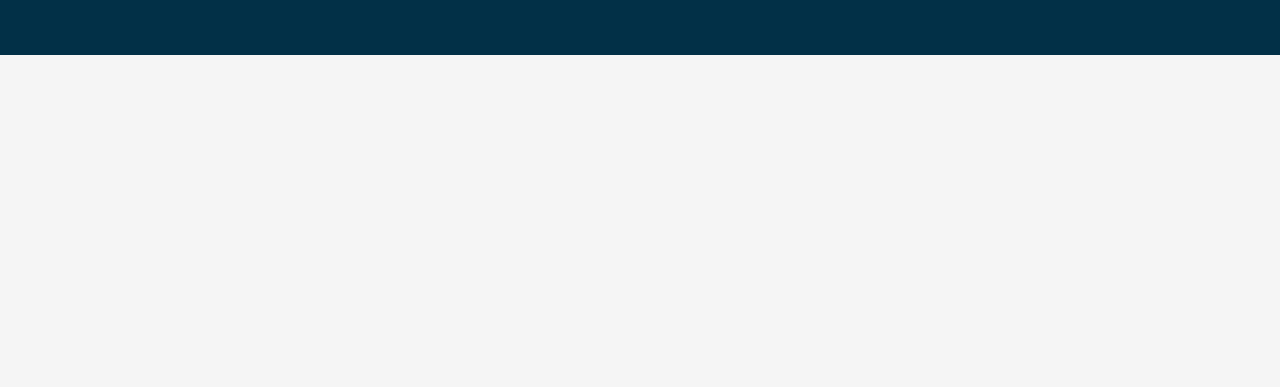
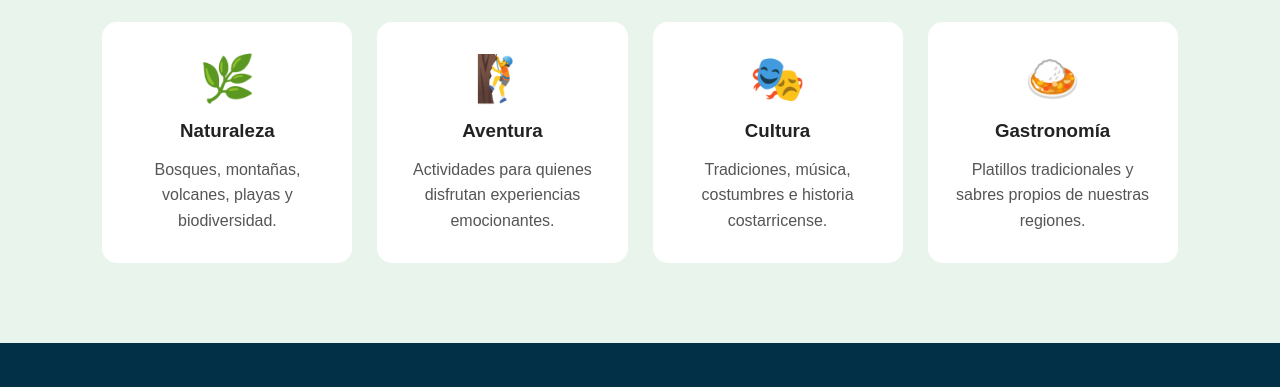
Before and after one commit to Seal6-bleh/ExploraCostaRica, a plain HTML site: page index.html in a window 1280 px wide. Shown: the part 3379-3766 px from the top of the page. Before the commit the page ends 3434 px from the top, so only its background shows below. Drawn offline with Linux system fonts and the light colour scheme.

Commit message:
Versión 1.4 - Agregar razones para visitar Costa Rica

```diff
--- a/css/estilos.css
+++ b/css/estilos.css
@@ -256,7 +256,48 @@ footer p {
     transform: scale(1.03);
 }
 
+.razones {
+    background-color: #e9f5ec;
+    padding: 80px 8%;
+}
+
+.razones h2 {
+    text-align: center;
+    font-size: 36px;
+    margin-bottom: 40px;
+}
+
+.contenedor-razones {
+    display: grid;
+    grid-template-columns: repeat(4, 1fr);
+    gap: 25px;
+}
+
+.razon {
+    background-color: white;
+    padding: 30px 20px;
+    text-align: center;
+    border-radius: 15px;
+}
+
+.razon span {
+    font-size: 45px;
+}
+
+.razon h3 {
+    margin: 15px 0;
+}
+
+.razon p {
+    line-height: 1.6;
+    color: #555;
+}
+
 @media (max-widht: 900px) {
+
+    .contenedor-razones {
+        grid-template-columns: repeat(2, 1fr);
+    }
 
     .galeria {
         grid-template-columns: repeat(2, 1fr);
@@ -283,6 +324,10 @@ footer p {
 }
 
 @media (max-width: 600px) {
+
+    .contenedor-razones {
+        grid-template-columns: 1fr;
+    }
 
     .galeria {
         grid-template-columns: 1fr;
--- a/index.html
+++ b/index.html
@@ -183,6 +183,51 @@
             </div>
         </div>
     </section>
+
+    <section class="razones">
+        <h2>
+            ¿Por qué visitar Costa Rica?
+        </h2>
+        <div class="contenedor-razones">
+            <div class="razon">
+                <span>
+                   🌿
+                </span>
+                <h3> Naturaleza </h3>
+                <p>
+                    Bosques, montañas, volcanes, playas y biodiversidad.
+                </p>
+            </div>
+             <div class="razon">
+                <span>
+                   🧗
+                </span>
+                <h3> Aventura </h3>
+                <p>
+                    Actividades para quienes disfrutan experiencias emocionantes.
+                </p>
+            </div>
+             <div class="razon">
+                <span>
+                   🎭
+                </span>
+                <h3> Cultura </h3>
+                <p>
+                    Tradiciones, música, costumbres e historia costarricense.
+                </p>
+            </div>
+             <div class="razon">
+                <span>
+                    🍛
+                </span>
+                <h3> Gastronomía </h3>
+                <p>
+                    Platillos tradicionales y sabres propios de nuestras regiones.
+                </p>
+            </div>
+        </div>
+    </section>
+
     <footer id="contacto">
         <h2>Explora Costa Rica</h2>
         <p>
```
